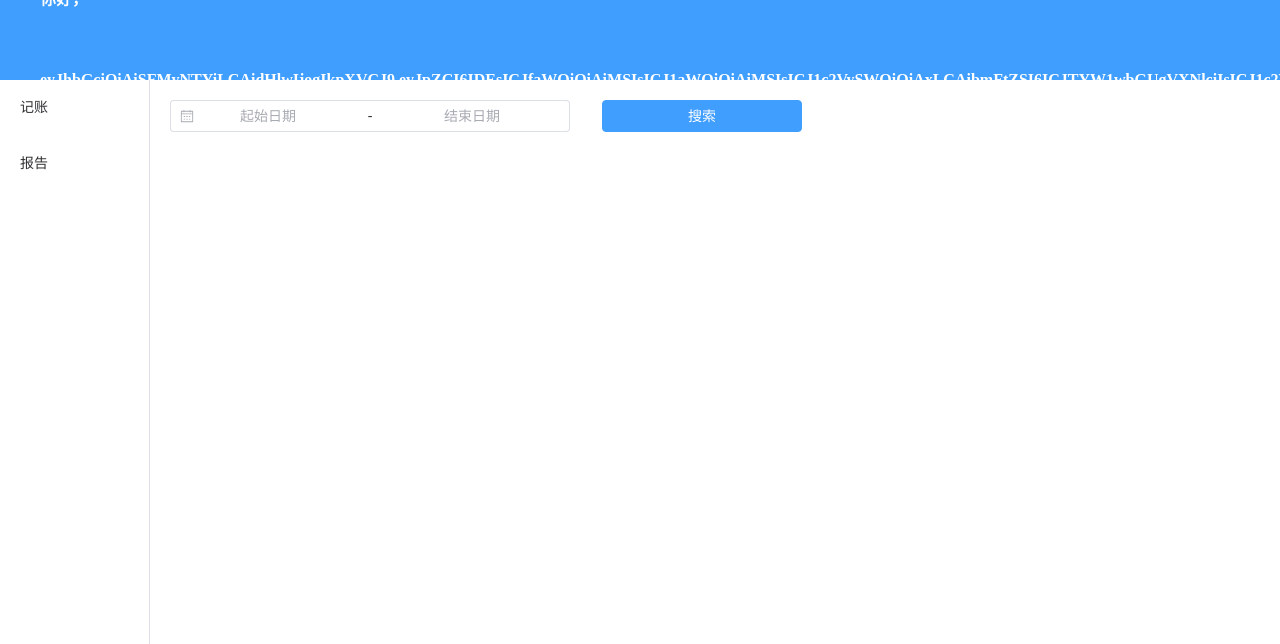
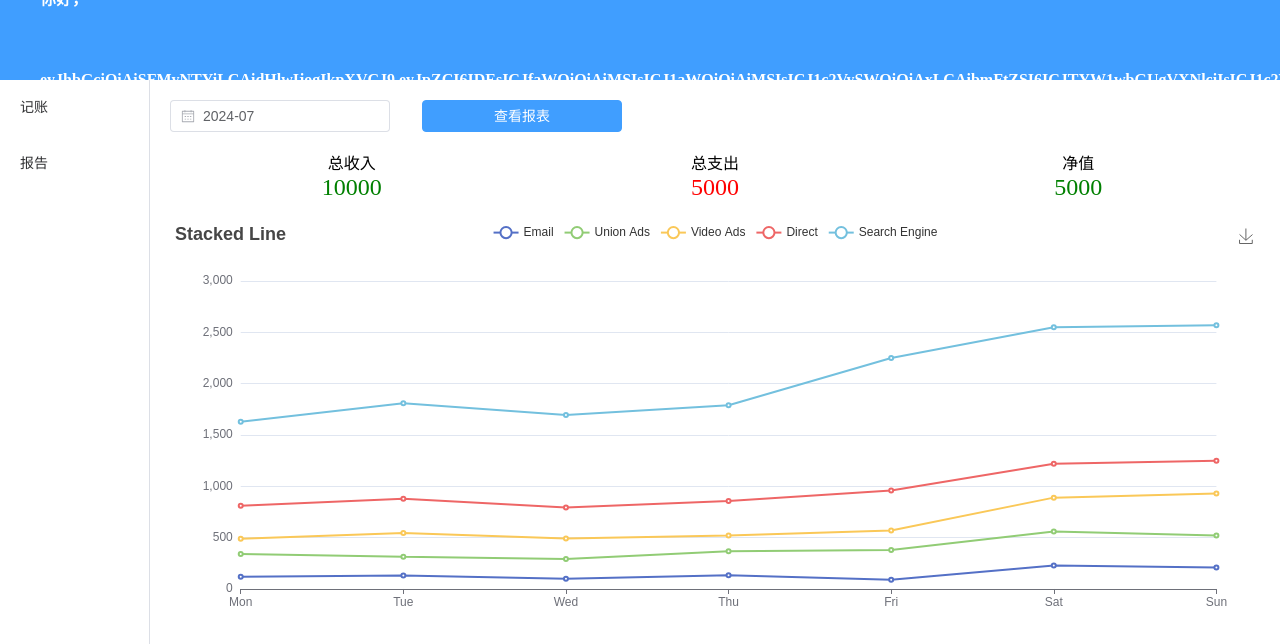
Before and after one commit to Squareroot2-Bit/Finance, a Vue app in the folder front-end/: page /home/summary in a window 1280 px wide. Shown: the top 644 px of the page. Built offline with nearby package versions, Linux system fonts and the light colour scheme; sample sign-in values are in the browser's storage.

Commit message:
修复日期显示逻辑bug

```diff
--- a/front-end/src/types/record.ts
+++ b/front-end/src/types/record.ts
@@ -24,7 +24,8 @@ export const RecordTag = [
 ]
 
 export const formatDate = (date: Date) => {
-    return date.toISOString().slice(0, 10).replace(/-/g, '');
+    const adjustedDate = new Date(date.getTime() + 8 * 60 * 60 * 1000);
+    return adjustedDate.toISOString().slice(0, 10).replace(/-/g, '');
 }
 
 export interface record_response
--- a/front-end/src/views/SummaryView.vue
+++ b/front-end/src/views/SummaryView.vue
@@ -1,58 +1,224 @@
 <template>
     <div><el-form :inline="true">
-  <el-form-item style="width: 400px;">
+  <el-form-item >
     <el-date-picker
-
-      type="daterange"
-      start-placeholder="起始日期"
-      end-placeholder="结束日期"
+      type="month"
+      placeholder="选择月份"
       :clearable=false
+      v-model="month"
+      :disabled-date="disabledDate"
     />
   </el-form-item>
   <el-form-item style="width: 200px;">
-    <el-button type="primary" style="width: 100%;">搜索</el-button>
+    <el-button type="primary" style="width: 100%;" @click="handleSearch">查看报表</el-button>
   </el-form-item>
 </el-form></div>
+<div>
+    <div id="sum" style="width: 100%;text-align: center;" borderBottom="1px solid #ccc"><el-row>
+      <el-col :span="8">
+        总收入
+        <div :style="{ color: 'green',  fontSize: '24px' }">{{ totalIncome }}</div>
+      </el-col>
+      <el-col :span="8">
+        总支出
+        <div :style="{ color: 'red', fontSize: '24px'}">{{ totalExpense }}</div>
+      </el-col>
+      <el-col :span="8">
+        净值
+        <div :style="{ color: netValue >= 0 ? 'green' : 'red',fontSize: '24px' }">{{ netValue }}</div>
+      </el-col>
+    </el-row></div>
+    <div id="chart1" style="width: 100%;height: 400px;"></div>
+    <div id="chart2" style="width: 100%;height: 400px;"></div>
+
+</div>
 </template>
+<!-- <template>
+  <div id="chart" style="width: 100%;height: 400px;"></div>
+</template> -->
 
 <script setup lang="ts">
-import { use } from 'echarts/core'
-import { LineChart,PieChart  } from 'echarts/charts'
+// import * as echarts from 'echarts/core';
+// import { use } from 'echarts/core'
+// import { LineChart,PieChart  } from 'echarts/charts'
+// import {
+//   TitleComponent,
+//   TooltipComponent,
+//   LegendComponent,
+//   ToolboxComponent,
+//   GridComponent
+// } from 'echarts/components'
+// import { CanvasRenderer } from 'echarts/renderers'
+// import type { ComposeOption } from 'echarts/core'
+// import type { LineSeriesOption,PieSeriesOption } from 'echarts/charts'
+// import type {
+//   TitleComponentOption,
+//   TooltipComponentOption,
+//   LegendComponentOption,
+//   ToolboxComponentOption,
+//   GridComponentOption
+// } from 'echarts/components'
+// use([
+//   TitleComponent,
+//   TooltipComponent,
+//   LegendComponent,
+//   ToolboxComponent,
+//   GridComponent,
+//   LineChart,
+//   PieChart,
+//   CanvasRenderer
+// ])
+// type EChartsOption = ComposeOption<
+//   | TitleComponentOption
+//   | TooltipComponentOption
+//   | LegendComponentOption
+//   | ToolboxComponentOption
+//   | GridComponentOption
+//   | LineSeriesOption
+// >
+import { onMounted, ref } from 'vue'
+import {formatDate}from '@/types/record'
+import {record_view}from'@/http/api'
+import * as echarts from 'echarts/core';
 import {
   TitleComponent,
+  type TitleComponentOption,
+  ToolboxComponent,
+  type ToolboxComponentOption,
   TooltipComponent,
+  type TooltipComponentOption,
+  GridComponent,
+  type GridComponentOption,
   LegendComponent,
+  type LegendComponentOption
+} from 'echarts/components';
+import { LineChart, type LineSeriesOption } from 'echarts/charts';
+import { UniversalTransition } from 'echarts/features';
+import { CanvasRenderer } from 'echarts/renderers';
+
+echarts.use([
+  TitleComponent,
   ToolboxComponent,
-  GridComponent
-} from 'echarts/components'
-import { CanvasRenderer } from 'echarts/renderers'
-import type { ComposeOption } from 'echarts/core'
-import type { LineSeriesOption,PieSeriesOption } from 'echarts/charts'
-import type {
-  TitleComponentOption,
-  TooltipComponentOption,
-  LegendComponentOption,
-  ToolboxComponentOption,
-  GridComponentOption
-} from 'echarts/components'
-use([
-  TitleComponent,
   TooltipComponent,
+  GridComponent,
   LegendComponent,
-  ToolboxComponent,
-  GridComponent,
   LineChart,
-  PieChart,
-  CanvasRenderer
-])
-type EChartsOption = ComposeOption<
+  CanvasRenderer,
+  UniversalTransition
+]);
+
+type EChartsOption1 = echarts.ComposeOption<
   | TitleComponentOption
+  | ToolboxComponentOption
   | TooltipComponentOption
+  | GridComponentOption
   | LegendComponentOption
-  | ToolboxComponentOption
-  | GridComponentOption
   | LineSeriesOption
-  | PieSeriesOption
->
+>;
+
+// var chartDom = document.getElementById('chart')!;
+// var myChart = echarts.init(chartDom);
+var option: EChartsOption1;
+
+option = {
+  title: {
+    text: 'Stacked Line'
+  },
+  tooltip: {
+    trigger: 'axis'
+  },
+  legend: {
+    data: ['Email', 'Union Ads', 'Video Ads', 'Direct', 'Search Engine']
+  },
+  grid: {
+    left: '3%',
+    right: '4%',
+    bottom: '3%',
+    containLabel: true
+  },
+  toolbox: {
+    feature: {
+      saveAsImage: {}
+    }
+  },
+  xAxis: {
+    type: 'category',
+    boundaryGap: false,
+    data: ['Mon', 'Tue', 'Wed', 'Thu', 'Fri', 'Sat', 'Sun']
+  },
+  yAxis: {
+    type: 'value'
+  },
+  series: [
+    {
+      name: 'Email',
+      type: 'line',
+      stack: 'Total',
+      data: [120, 132, 101, 134, 90, 230, 210]
+    },
+    {
+      name: 'Union Ads',
+      type: 'line',
+      stack: 'Total',
+      data: [220, 182, 191, 234, 290, 330, 310]
+    },
+    {
+      name: 'Video Ads',
+      type: 'line',
+      stack: 'Total',
+      data: [150, 232, 201, 154, 190, 330, 410]
+    },
+    {
+      name: 'Direct',
+      type: 'line',
+      stack: 'Total',
+      data: [320, 332, 301, 334, 390, 330, 320]
+    },
+    {
+      name: 'Search Engine',
+      type: 'line',
+      stack: 'Total',
+      data: [820, 932, 901, 934, 1290, 1330, 1320]
+    }
+  ]
+};
+
+// option && myChart.setOption(option);
+onMounted(() => {
+  const chartDom = document.getElementById('chart1')!;
+  const myChart = echarts.init(chartDom);
+  myChart.setOption(option);
+})
+
+
+
+const disabledDate = (date: Date) => {
+  return date.getTime() > Date.now()
+}
+const month = ref(new Date())
+const totalIncome = ref(10000);
+const totalExpense = ref(5000);
+const netValue = ref(totalIncome.value - totalExpense.value);
+const handleSearch = () => {
+  const currentDate = month.value;
+  // console.log(currentDate.toDateString());
+  const firstDay = new Date(currentDate.getFullYear(), currentDate.getMonth(), 1);
+  const lastDay = new Date(currentDate.getFullYear(), currentDate.getMonth() + 1, 0);
+  const startDate = formatDate(firstDay);
+  const endDate = formatDate(lastDay);
+  const url = `/summary/${startDate}/${endDate}`;
+  console.log(url);
+  record_view(url).then((res) => {
+    const data = res.data;
+    console.log(data);
+  })
+}
 
 </script>
+
+<style lang="scss" scoped>
+.el-row {
+  margin-bottom: 20px;
+}
+
+</style>
--- a/front-end/src/views/UploadRecordView.vue
+++ b/front-end/src/views/UploadRecordView.vue
@@ -93,7 +93,9 @@ const rules = reactive({
 })
 
 const formatUploadDate = (date: Date) => {
-  if(date){recordForm.date = formatDate(date)}
+  if(date){
+    // console.log(date.toISOString())
+    recordForm.date = formatDate(date)}
 }
 const disabledDate = (date: Date) => {
   return date.getTime()> Date.now()
```
Also changed, not shown: 1 other file (tests, documents, lock files or other folders).
